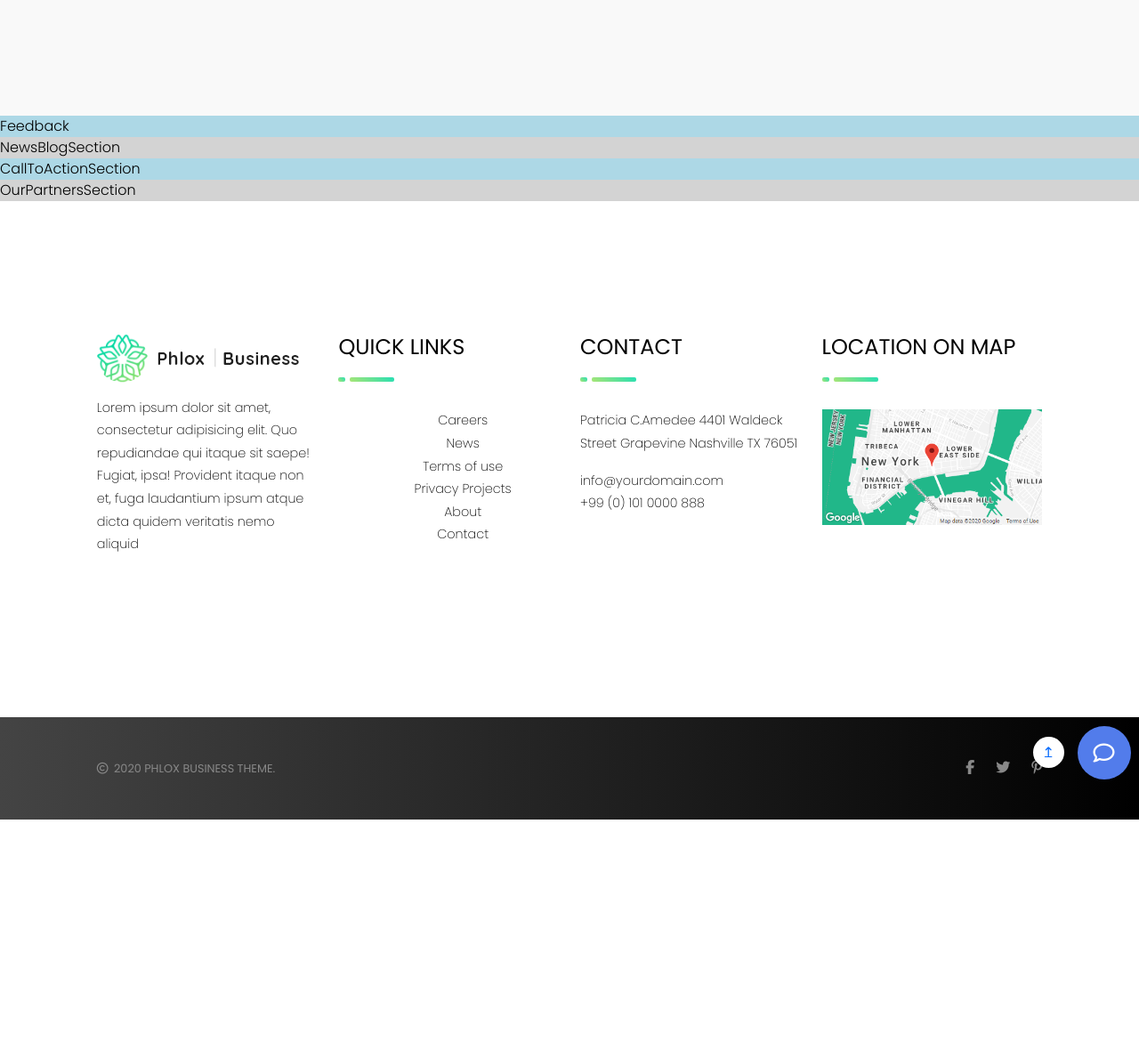
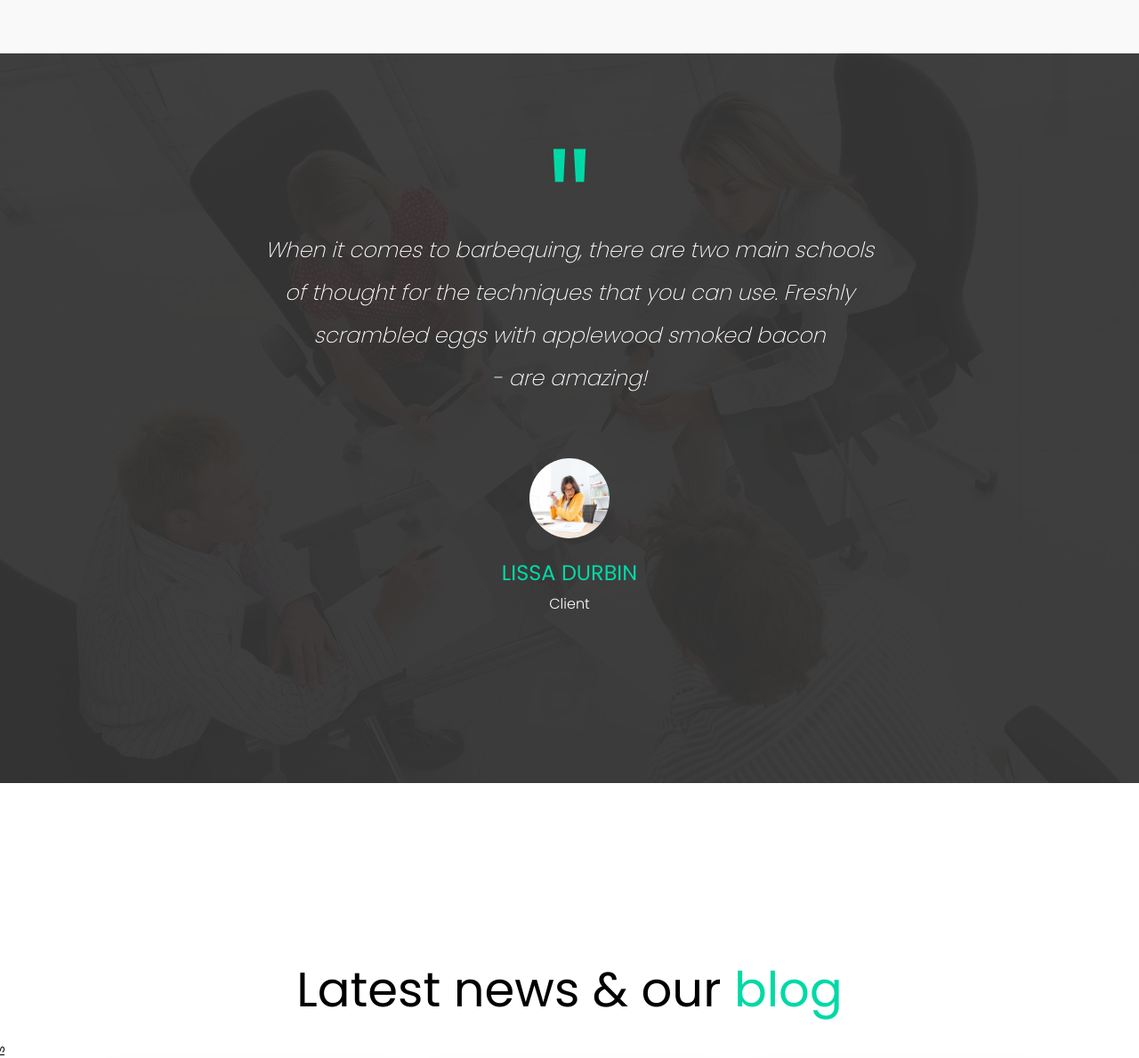
Before and after one commit to MarBozzz/proj-html-vuejs, a Vue app: page / in a window 1280 px wide. Shown: the part 7654-8843 px from the top of the page at 89% size. Before the commit the page ends 8575 px from the top, so only its background shows below. Built offline with nearby package versions, Linux system fonts and the light colour scheme; a small style sheet from the web is missing.

Commit message:
[added] package and news sections details

```diff
--- a/src/components/mainComponents/FeedbackSection.vue
+++ b/src/components/mainComponents/FeedbackSection.vue
@@ -7,14 +7,67 @@ export default {
 
 <template>
   <section>
-    Feedback
+    <div class="wrapper">
+      <img src="../../assets/images/four-businesspeople-in-a-boardroom-with-paperwork-PC4V8H4.jpg" alt="four business people meeting">
+      <div class="layover d-flex flex-column align-items-center justify-content-center">
+        <span>"</span>
+        <p>When it comes to barbequing, there are two main schools of thought for the techniques that you can use. Freshly scrambled eggs with applewood smoked bacon <br>- are amazing!</p>
+        <img src="../../assets/images/businesswoman-analysing-document-P8WSNMC-1024x820.jpg" alt="business woman analizing">
+        <h4>Lissa Durbin</h4>
+        <span>Client</span>
+      </div>
+    </div>
   </section>
 </template>
 
 
 <style lang="scss" scoped>
+@use '../../styles/partials/vars' as *;
+@use '../../styles/partials/mixins' as *;
+
 section {
-  //min-height: 100px;
-  background-color: lightblue;
+  min-height: 820px;
+  .wrapper {
+    height: 820px;
+    position: relative;
+    object-fit: contain;
+    img {
+      max-height: 100%;
+      width: 100%;
+      object-fit: cover;
+    }
+    .layover {
+      width: 100%;
+      height: 100%;
+      position: absolute;
+      top: 0;
+      right: 0;
+      background-color: rgba($color: #353535, $alpha: .95);
+      color: #FFFFFF;
+      text-align: center;
+      span:first-child {
+        color: $main-color;
+        font-size: 12rem;
+        margin: -140px;
+      }
+      p {
+        font-size: 1.5rem;
+        padding-inline: 22.5%;
+        font-style: italic;
+        line-height: 3rem;
+        padding-bottom: 50px;
+      }
+      img {
+        height: 90px;
+        width: 90px;
+        border-radius: 50%;
+      }
+      h4 {
+        color: $main-color;
+        text-transform: uppercase;
+        padding-top: 25px;
+      }
+    }
+  }
 }
 </style>
--- a/src/components/mainComponents/NewsBlogSection.vue
+++ b/src/components/mainComponents/NewsBlogSection.vue
@@ -7,14 +7,195 @@ export default {
 
 <template>
   <section>
-    NewsBlogSection
+    <div class="wrapper position-relative">
+      <div class="mb-container">
+        <div class="row ">
+
+          <div class="text-area col-12 d-flex flex-column align-items-center">
+            <h2 class="pb-3">
+              Latest news & our <span class="hchangecolor">blog</span>
+            </h2>
+
+            <div class="styled-separator-line">
+              <div class="segment one"></div>
+              <div class="segment two"></div>
+              <div class="segment three"></div>
+            </div>
+          </div>
+
+          <div class="boxes-area col-12">
+            <div class="row">
+              <div class="box-container col-4">
+                <div class="news-box left">
+                  <div class="img-container">
+                    <img src="../../assets/images/serious-businesswoman-with-documents-talking-on-P9Q6LX6-1024.jpg" alt="business woman with documents">
+                  </div>
+                  <div class="text-box d-flex flex-column justify-content-center">
+                    <p class="date">May 24, 2018 <span class="author">by Alex</span></p>
+                    <h5><i class="fa-solid fa-circle"></i>&ensp;<span class="post-name">Marketing ideas</span></h5>
+                  </div>
+
+                </div>
+              </div>
+
+              <div class="box-container col-4">
+                <div class="news-box left">
+                  <div class="img-container">
+                    <img src="../../assets/images/Businessman-at-the-desk-in-his-office-resting--1024x768.jpg" alt="business man resting">
+                  </div>
+                  <div class="text-box d-flex flex-column justify-content-center">
+                    <p class="date">May 24, 2018 <span class="author">by Alex</span></p>
+                    <h5><i class="fa-solid fa-circle"></i>&ensp;<span class="post-name">Rest during working hours</span></h5>
+                  </div>
+                </div>
+              </div>
+
+              <div class="box-container col-4">
+                <div class="news-box left">
+                  <div class="img-container">
+                    <img src="../../assets/images/simple-home-office-with-tree-PBXRXYB-large-1024x768.jpg" alt="simple office">
+                  </div>
+                  <div class="text-box d-flex flex-column justify-content-center">
+                    <p class="date">May 24, 2018 <span class="author">by Alex</span></p>
+                    <h5><i class="fa-solid fa-circle"></i>&ensp;<span class="post-name">Develop your startup idea</span></h5>
+                  </div>
+
+                </div>
+              </div>
+            </div>
+          </div>
+
+          <div class="button col-12 d-flex justify-content-center">
+            <a class="btn" href="#">View all posts</a>
+          </div>
+
+        </div>
+      </div>
+
+      <span class="text-rotated-anticlockwise">17 years of experience helping people for best solutions</span>
+
+    </div>
+
+
   </section>
 </template>
 
 
 <style lang="scss" scoped>
+@use '../../styles/partials/vars' as *;
+@use '../../styles/partials/mixins' as *;
 section {
-  //min-height: 100px;
-  background-color: lightgrey;
+  padding-top: 200px;
+  padding-bottom: 130px;
+  background-color: #ffffff;
+  .wrapper {
+    .mb-container {
+      .row {
+        .text-area {
+          .styled-separator-line {
+            padding: 20px 0 20px 60px;
+            .segment {
+              display: inline-block;
+              height: 5px;
+            }
+            .segment.one {
+              width: 8px;
+              background: $scale-background-main-color;
+              border-radius: 2px;
+            }
+            .segment.two {
+              width: 5px;
+            }
+            .segment.three {
+              width: 50px;
+              background: $scale-background-main-color;
+              border-radius: 2px;
+            }
+          }
+        }
+        .boxes-area {
+          .row {
+            .box-container {
+              .news-box {
+                position: relative;
+                .img-container {
+
+                  box-shadow: 5px 5px 50px 5px #DEDEDE;
+                  img {
+                    border-radius: 10px;
+                  }
+                }
+                .text-box {
+                  position: absolute;
+                  top: 80%;
+                  left: 7.5%;
+                  width: 85%;
+                  height: 33%;
+                  border-radius: 10px;
+                  background: #FFFFFF;
+                  padding-left: 2rem;
+                  p {
+                    color: #AAAAAA;
+                    font-size: .9rem;
+                    font-weight: 400;
+                    margin: 0;
+                  }
+                  h5 {
+                    padding-top: 5px;
+                    text-transform: capitalize;
+                    font-size: 1.4rem;
+                    i {
+                      font-size: .5rem;
+                      vertical-align: middle;
+                      color: $main-color;
+                    }
+                  }
+                }
+              }
+            }
+          }
+        }
+        .button {
+        padding: 120px 0;
+          .btn {
+            display: flex;
+            justify-content: center;
+            align-items: center;
+            width: 180px;
+            height: 54px;
+            color: #FFFFFF;
+            font-size: .8rem;
+            text-transform: uppercase;
+            border-radius: 50px;
+            background: $scale-black-color;
+            box-shadow: 2px 8px 20px #888888;
+            /*background: $scale-background-main-color;
+            box-shadow: 2px 2px 10px $main-color;*/
+          }
+          .btn:hover {
+            display: flex;
+            justify-content: center;
+            align-items: center;
+            width: 180px;
+            height: 54px;
+            color: #FFFFFF;
+            font-size: .8rem;
+            text-transform: uppercase;
+            border-radius: 50px;
+            background: $scale-background-main-color;
+            box-shadow: 2px 2px 10px $main-color;
+          }
+        }
+      }
+    }
+  }
+  .text-rotated-anticlockwise {
+    position: absolute;
+    top: 43%;
+    right: 83%;
+    display: inline-block;
+    transform: rotateZ(270deg);
+    white-space: nowrap;
+  }
 }
 </style>
--- a/src/components/mainComponents/PackagesSection.vue
+++ b/src/components/mainComponents/PackagesSection.vue
@@ -168,7 +168,7 @@ export default {
 
 section {
   padding-top: 200px;
-  padding-bottom: 200px;
+  padding-bottom: 130px;
   background-color: #F9F9F9;
   .mb-container {
     .row {
```
